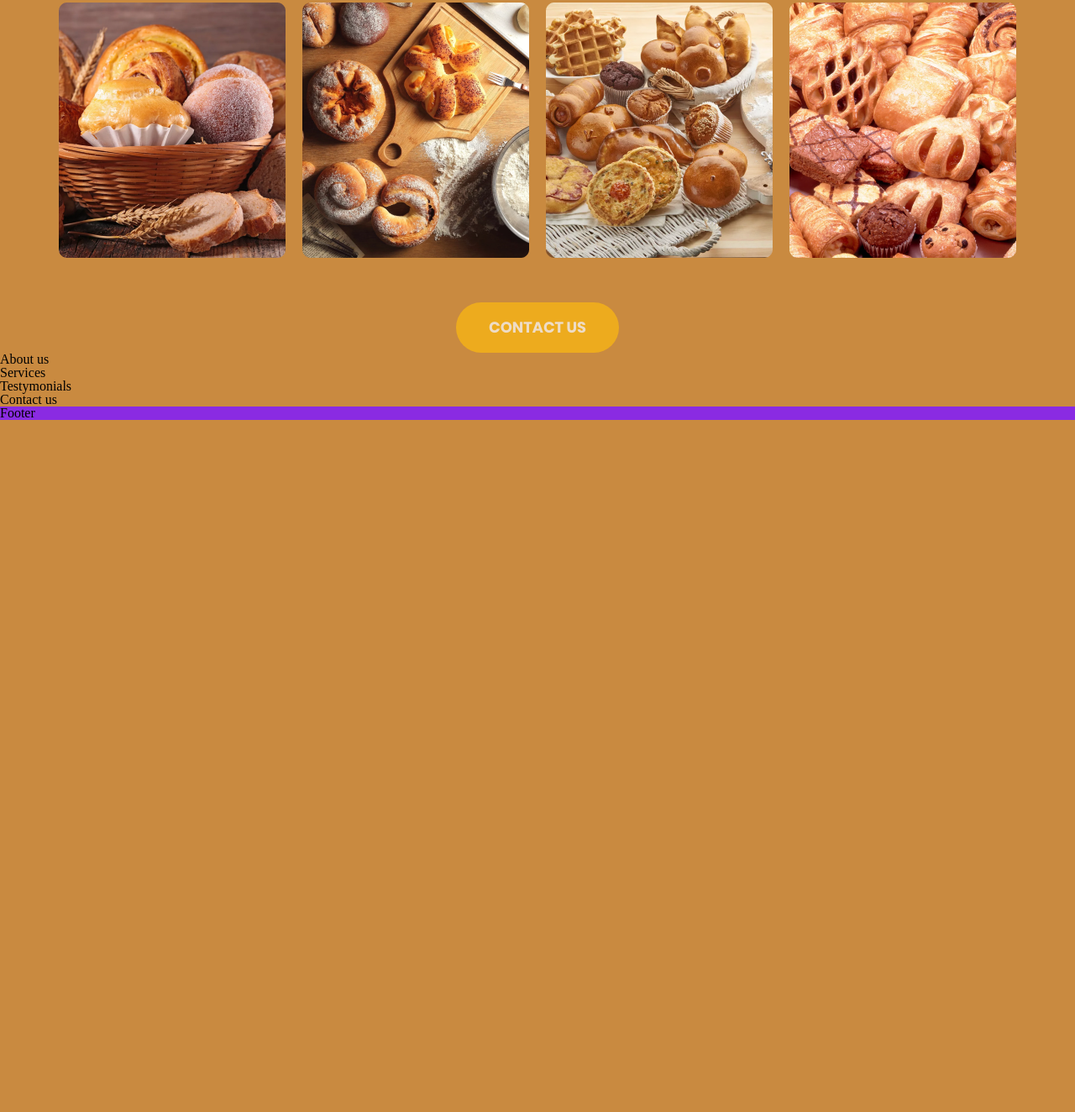
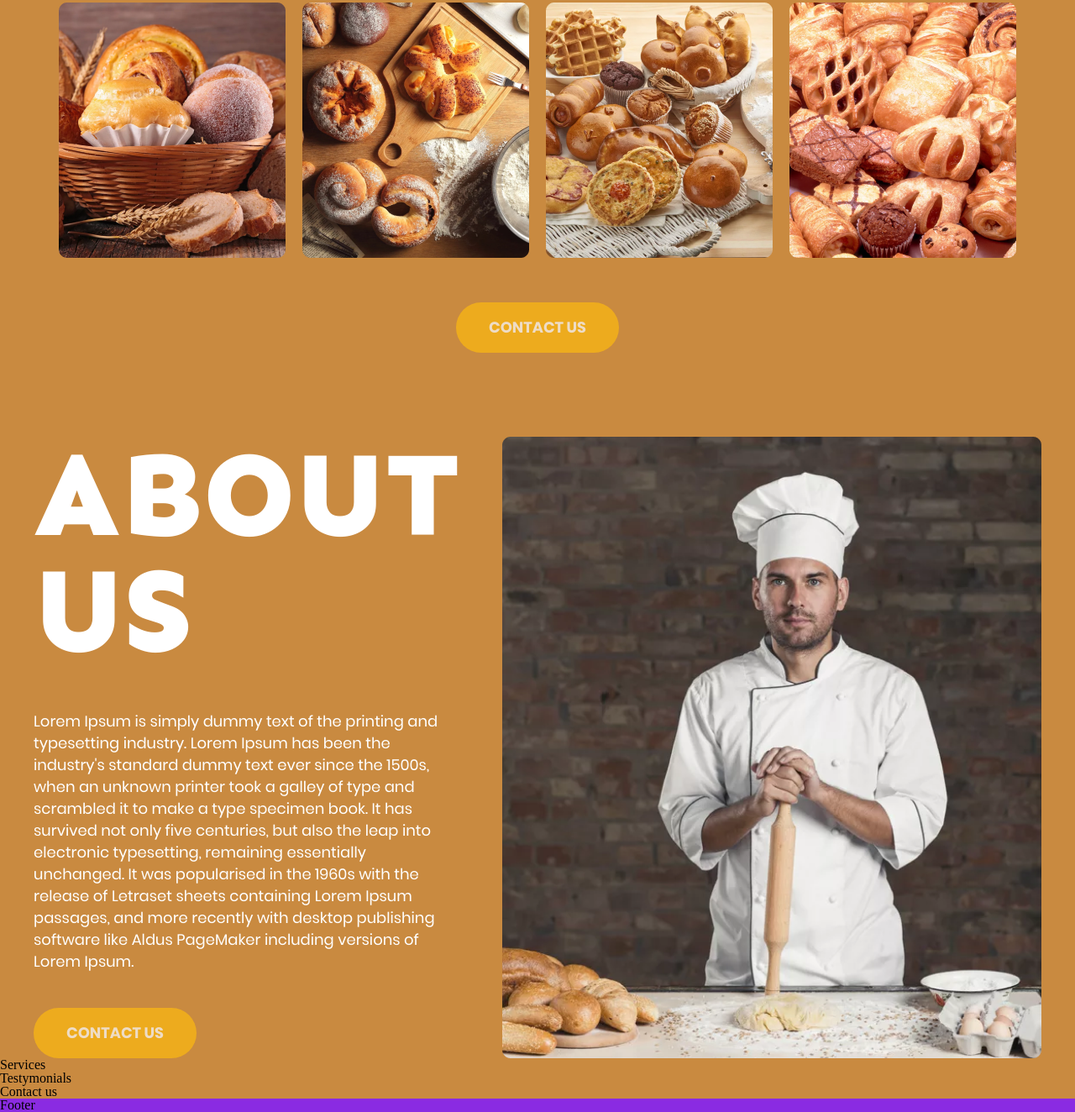
Before and after one commit to Sosa-chamberlain/Bakery, a website built with Parcel: page src/index.html in a window 1280 px wide. Shown: the part 1230-2554 px from the top of the page at 84% size. Before the commit the page ends 1730 px from the top, so only its background shows below. Built offline with nearby package versions, Linux system fonts and the light colour scheme; a web font is replaced by a local one.

Commit message:
секция about us

```diff
--- a/src/index.html
+++ b/src/index.html
@@ -14,6 +14,7 @@
     <link rel="stylesheet" href="./styles/header.scss" />
     <link rel="stylesheet" href="./styles/tasty-pastries.scss" />
     <link rel="stylesheet" href="./styles/how-we-work.scss" />
+    <link rel="stylesheet" href="./styles/about-us.scss" />
     <link rel="stylesheet" href="./styles/typography.scss" />
     <link rel="stylesheet" href="./styles/button.scss" />
     <link rel="stylesheet" href="./styles/footer.scss" />
@@ -58,9 +59,10 @@
     <section class="how-we-work grid">
 
         <div class="how-we-work__text-container">
-        <h1 class="how-we-work__title title-primary">How we<br>work</h1>
-        <p class="how-we-work__description description">Lorem Ipsum is simply<br>dummy text of the printing<br>and typesetting
-            industry.<br>Lorem Ipsum has been the<br>industry's standard dummy<br>text ever since the</p>
+            <h1 class="how-we-work__title title-primary">How we<br>work</h1>
+            <p class="how-we-work__description description">Lorem Ipsum is simply<br>dummy text of the printing<br>and
+                typesetting
+                industry.<br>Lorem Ipsum has been the<br>industry's standard dummy<br>text ever since the</p>
         </div>
 
         <ul class="how-we-work__list">
@@ -70,10 +72,26 @@
             <li class="how-we-work__item"><img src="./img/how-we-work-img-4.png" alt="how-we-work-img-4"></li>
         </ul>
 
-        <button class="button button--center">CONTACT US</button>
+        <button class="how-we-work__button button button--center">CONTACT US</button>
     </section>
 
-    <section>About us</section>
+    <section class="about-us grid">
+
+        <div class="about-us__text-container text-container">
+            <h1 class="text-container__title title-primary">About<br> us</h1>
+            <p class="text-container__description description">Lorem Ipsum is simply dummy text of the printing and<br>
+                typesetting industry. Lorem Ipsum has been the<br> industry's standard dummy text ever since the
+                1500s,<br> when an unknown printer took a galley of type and<br> scrambled it to make a type specimen
+                book. It has<br> survived not only five centuries, but also the leap into<br> electronic typesetting,
+                remaining essentially<br> unchanged. It was popularised in the 1960s with the<br> release of Letraset
+                sheets containing Lorem Ipsum<br> passages, and more recently with desktop publishing<br> software like
+                Aldus PageMaker including versions of<br> Lorem Ipsum.</p>
+
+                <button class="button">CONTACT US</button>
+        </div>
+
+        <img class="about-us__img" src="./img/Coker.png" alt="about-us-img">
+    </section>
 
     <section>Services</section>
 
--- /dev/null
+++ b/src/styles/about-us.scss
@@ -0,0 +1,14 @@
+.about-us {
+    padding-top: 100px;
+    display: flex;
+    flex-direction: row;
+    justify-content: space-between;
+}
+
+.text-container {
+
+    &__description {
+        padding-top: 50px;
+        padding-bottom: 42px;
+    }
+}
```
Also changed, not shown: src/img/Coker.png (added).
